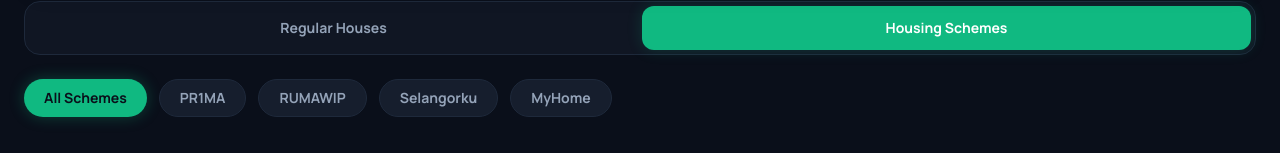
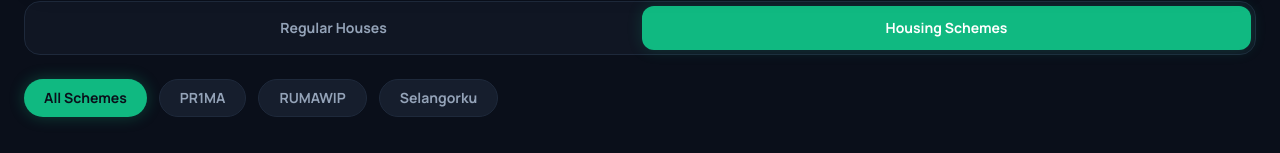
Before and after one commit to SitiFatimah0403/SmartRumah, a React (Vite) app in the folder frontend/: page /housing-schemes in a window 1280 px wide. Shown: the part 360-513 px from the top of the page. Built offline with nearby package versions, Linux system fonts and the light colour scheme; no server answers; sample sign-in values are in the browser's storage; the HTML template or start-up script is replaced by a standard one.

Commit message:
Update HousingScheme

```diff
--- a/frontend/src/components/homepage/HousingScheme.tsx
+++ b/frontend/src/components/homepage/HousingScheme.tsx
@@ -14,7 +14,7 @@
     { id: "pr1ma", label: "PR1MA" },
     { id: "rumawip", label: "RUMAWIP" },
     { id: "selangorku", label: "Selangorku" },
-    { id: "myhome", label: "MyHome" },
+
   ];
 
   const [properties, setProperties] = useState<any[]>([]);
```
